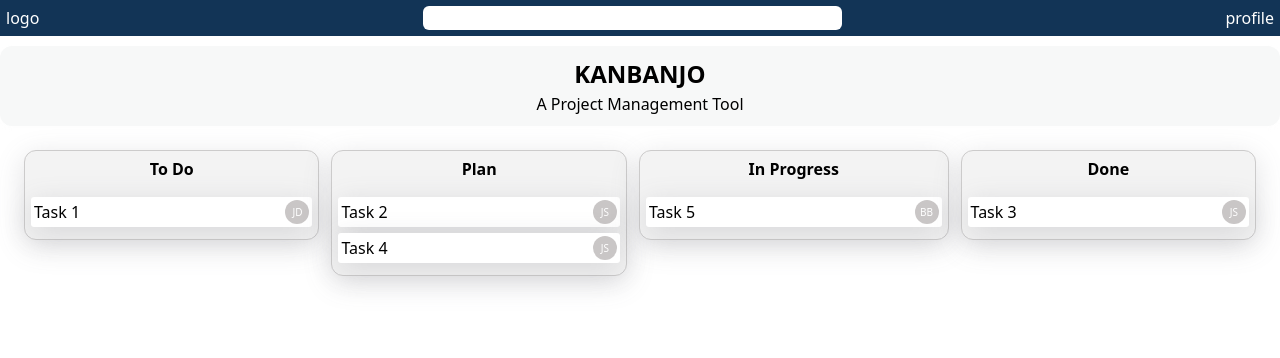
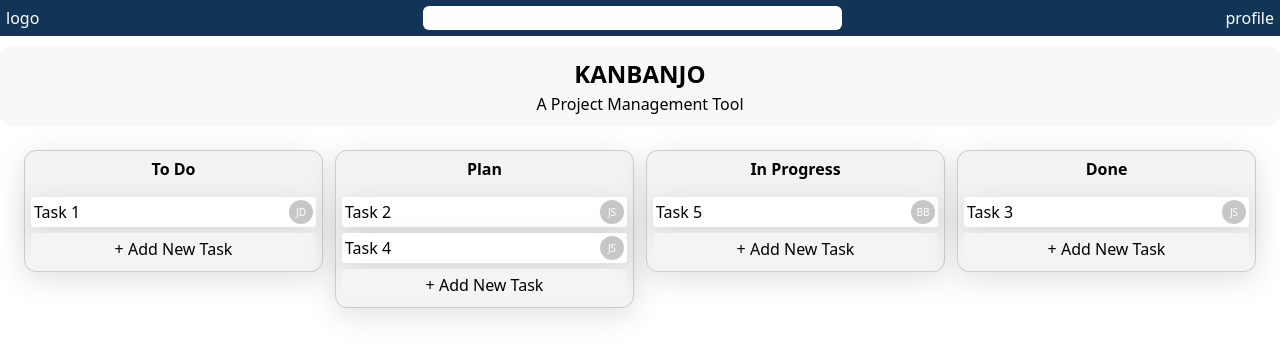
Before and after one commit to Exopi-Talent-Academy/kanbandutus-maximus, an Angular app in the folder frontend/: page / in a window 1280 px wide. Shown: the top 358 px of the page. Built offline with nearby package versions, Linux system fonts and the light colour scheme; data requests are answered from the project's data file.

Commit message:
add a create new task button

```diff
--- /dev/null
+++ b/frontend/src/app/components/add-new-task/add-new-task.html
@@ -0,0 +1,8 @@
+<app-container>
+  <div
+    class="add-new-task flex items-center rounded justify-center p-1 bg-gray-100 hover:bg-gray-200 cursor-pointer"
+    (click)="addNewTask()"
+  >
+    <span>+ Add New Task</span>
+  </div>
+</app-container>
--- /dev/null
+++ b/frontend/src/app/components/add-new-task/add-new-task.ts
@@ -0,0 +1,14 @@
+import { Component } from '@angular/core';
+import { Container } from '../../shared/container/container';
+
+@Component({
+  selector: 'app-add-new-task',
+  imports: [Container],
+  templateUrl: './add-new-task.html',
+  styleUrl: './add-new-task.css',
+})
+export class AddNewTask {
+  addNewTask() {
+    console.log('Add New Task clicked');
+  }
+}
--- a/frontend/src/app/components/each-column/each-column.html
+++ b/frontend/src/app/components/each-column/each-column.html
@@ -6,5 +6,6 @@
         <app-each-task [task]="task"></app-each-task>
       }
     }
+    <app-add-new-task></app-add-new-task>
   </div>
 </app-container>
--- a/frontend/src/app/components/each-column/each-column.ts
+++ b/frontend/src/app/components/each-column/each-column.ts
@@ -2,10 +2,11 @@ import { Component, Input, OnInit } from '@angular/core';
 import { Container } from '../../shared/container/container';
 import { Task } from '../../models/types';
 import { EachTask } from '../task/task';
+import { AddNewTask } from '../add-new-task/add-new-task';
 
 @Component({
   selector: 'app-each-column',
-  imports: [Container, EachTask],
+  imports: [Container, EachTask, AddNewTask],
   templateUrl: './each-column.html',
   styleUrl: './each-column.css',
 })
```
Also changed, not shown: frontend/src/app/components/add-new-task/add-new-task.css (added), 1 other file (tests, documents, lock files or other folders).
